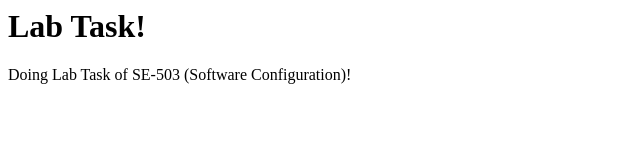
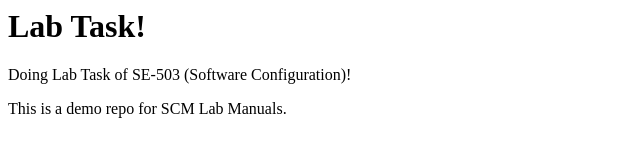
Before and after one commit to WaleedDev-39/First-Repositry-2022-ag-8036-, a plain HTML site: page index.html in a window 1280 px wide. Shown: the whole page, without its empty margins (0-640 px from the left). Drawn offline with Linux system fonts and the light colour scheme.

Commit message:
Comment and one paragraph added

```diff
--- a/index.html
+++ b/index.html
@@ -4,7 +4,9 @@
 </head>
   <body>
     <h1> Lab Task! </h1>
+    <!-- Added a comment -->
     <p> Doing Lab Task of SE-503 (Software Configuration)! </p>
+    <p>This is a demo repo for SCM Lab Manuals.</p>
   </body>
 
 
```
